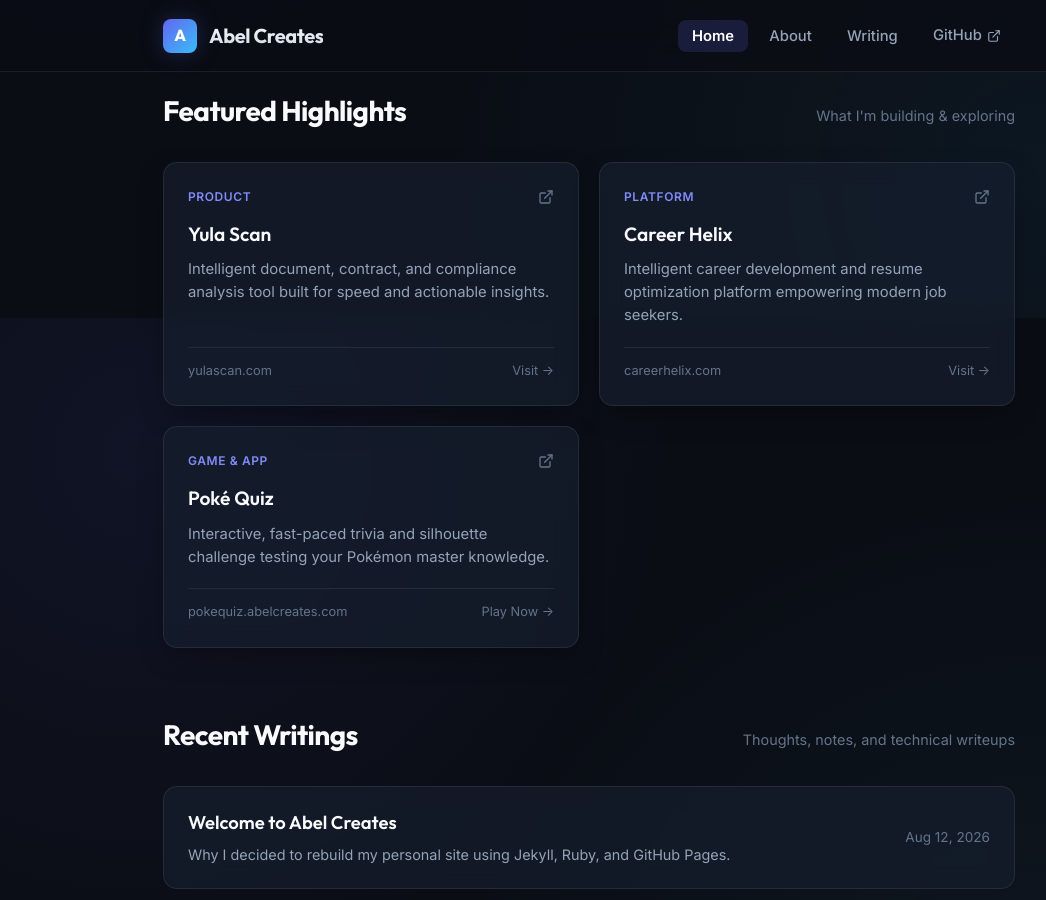
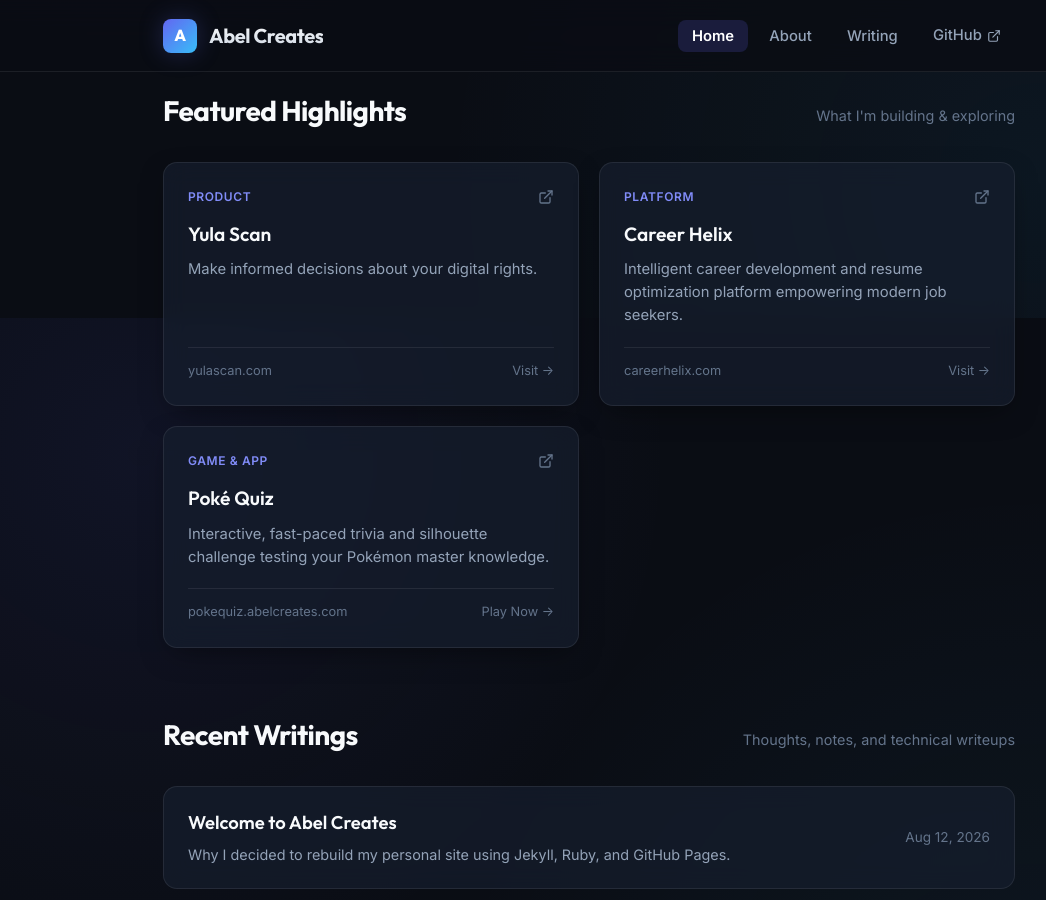
Before and after one commit to abelmartin/abelcreates, a Jekyll site: the page built from index.html, in a window 1280 px wide and 900 px high, scrolled down 582 px. Shown: the whole window, without its empty margins (51-1097 px from the left). Built offline with Jekyll 4.4.1, drawn with Linux system fonts in a browser that asks for light colours.

Commit message:
Update Yula Scan card copy to match site H1

```diff
--- a/index.html
+++ b/index.html
@@ -41,7 +41,7 @@
         </svg>
       </div>
       <h3 class="card-title">Yula Scan</h3>
-      <p class="card-desc">Intelligent document, contract, and compliance analysis tool built for speed and actionable insights.</p>
+      <p class="card-desc">Make informed decisions about your digital rights.</p>
       <div class="card-meta">
         <span>yulascan.com</span>
         <span>Visit &rarr;</span>
```
